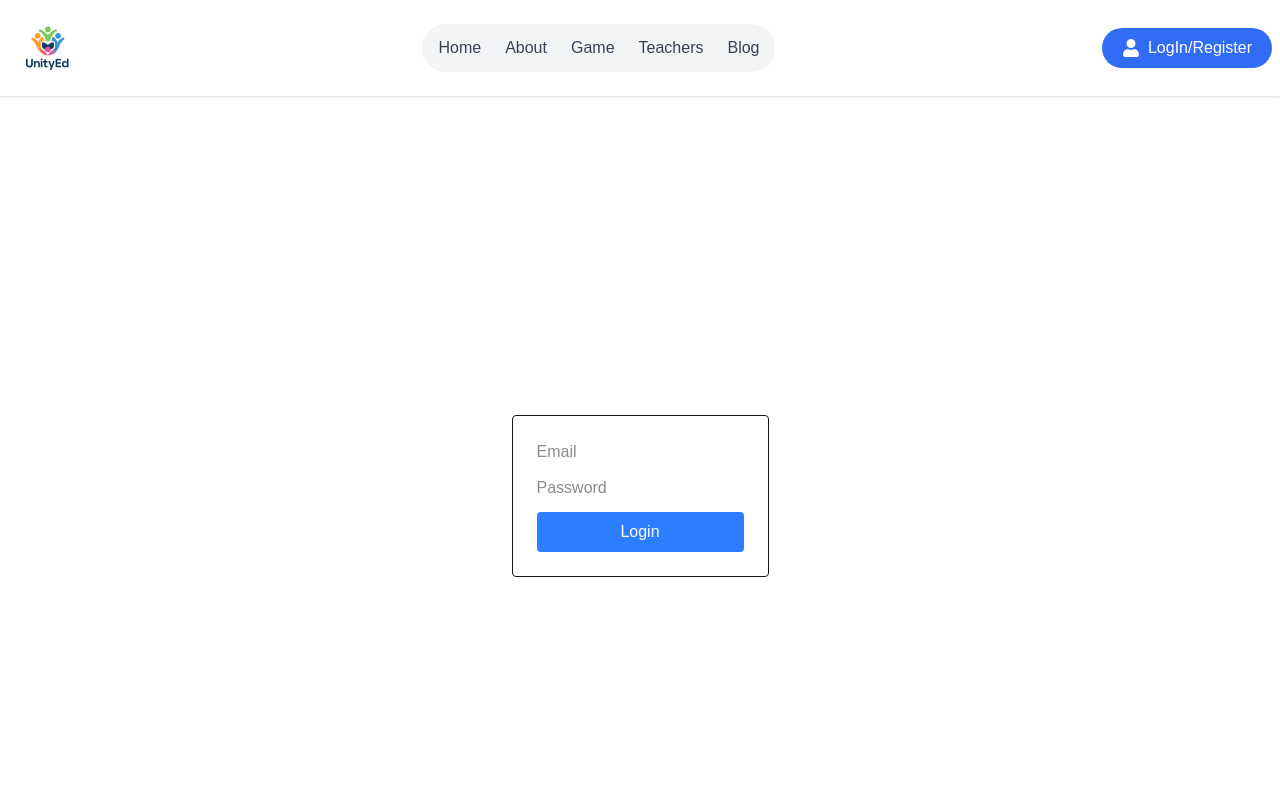
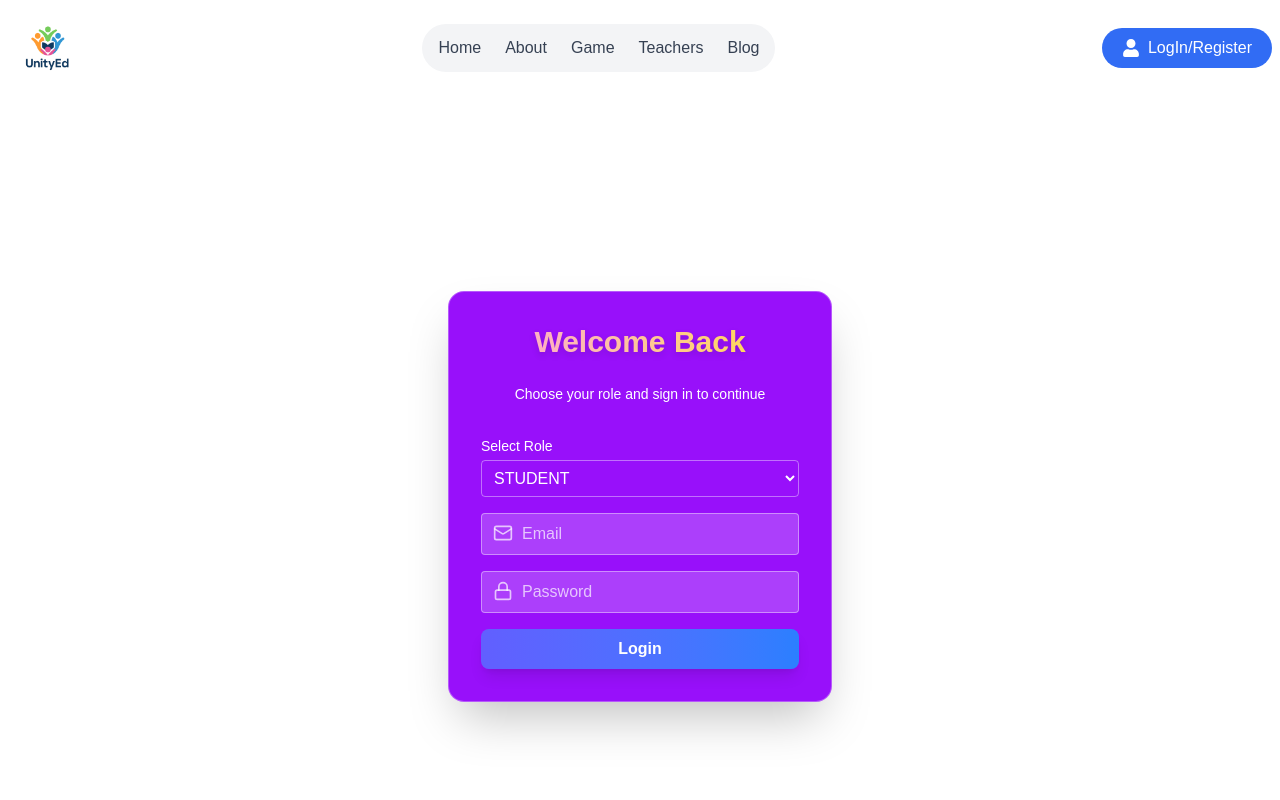
Before and after one commit to Suman-KC/Nextjs, a Next.js app in the folder unity-ed-frontend/unity-ed/: page /login in a window 1280 px wide. Shown: the top 800 px of the page. Built offline with nearby package versions, Linux system fonts and the light colour scheme.

Commit message:
login page refined

```diff
--- a/unity-ed-frontend/unity-ed/app/login/page.tsx
+++ b/unity-ed-frontend/unity-ed/app/login/page.tsx
@@ -1,31 +1,97 @@
 "use client";
+
 import { signIn } from "next-auth/react";
 import { useState } from "react";
 import { useRouter } from "next/navigation";
+import { Mail, Lock, User } from "lucide-react";
 
 export default function LoginPage() {
   const [email, setEmail] = useState("");
   const [password, setPassword] = useState("");
+  const [role, setRole] = useState("STUDENT"); // default role
   const router = useRouter();
 
-  const handleSubmit = async (e) => {
+  const handleSubmit = async (e: React.FormEvent) => {
     e.preventDefault();
+
     const res = await signIn("credentials", {
       redirect: false,
       email,
       password,
+      role,
     });
 
-    if (res.ok) router.push("/dashboard");
-    else alert("Invalid credentials");
+    if (res?.ok) {
+      const sessionRes = await fetch("/api/auth/session");
+      const session = await sessionRes.json();
+      const userRole = session?.user?.role?.toUpperCase();
+
+      if (userRole === "ADMIN") router.push("/dashboard/admin");
+      else if (userRole === "TEACHER") router.push("/dashboard/teacher");
+      else router.push("/dashboard/student");
+    } else {
+      alert("Invalid credentials or role");
+    }
   };
 
   return (
-    <div className="min-h-screen flex justify-center items-center">
-      <form onSubmit={handleSubmit} className="flex flex-col gap-3 p-6 border rounded">
-        <input type="email" placeholder="Email" onChange={(e) => setEmail(e.target.value)} required />
-        <input type="password" placeholder="Password" onChange={(e) => setPassword(e.target.value)} required />
-        <button type="submit" className="bg-blue-500 text-white p-2 rounded">Login</button>
+    <div className="min-h-screen flex justify-center items-center bg-white">
+      <form
+        onSubmit={handleSubmit}
+        className="flex flex-col gap-4 backdrop-blur-xl bg-purple-600 border border-white/30 p-8 rounded-2xl shadow-2xl w-96 text-white"
+      >
+        <h2 className="text-3xl font-bold text-center mb-2 bg-clip-text text-transparent bg-gradient-to-r from-pink-300 to-yellow-300 drop-shadow-md">
+          Welcome Back
+        </h2>
+        <p className="text-center text-white-700 mb-4 text-sm">
+          Choose your role and sign in to continue
+        </p>
+
+        {/* Role Selection */}
+        <div>
+          <label className="block text-sm   text-white-600 mb-1">Select Role</label>
+          <select
+            value={role}
+            onChange={(e) => setRole(e.target.value)}
+            className="p-2 rounded border border-white/40 text-white focus:bg-white/30 focus:outline-none w-full"
+          >
+            <option className="bg-blue-500 " value="ADMIN">ADMIN</option>
+            <option className="bg-blue-500 " value="TEACHER">TEACHER</option>
+            <option className="bg-blue-500 "  value="STUDENT">STUDENT</option>
+          </select>
+        </div>
+
+        {/* Email Input */}
+        <div className="relative">
+          <Mail className="absolute left-3 top-2.5 w-5 h-5 text-white/70" />
+          <input
+            type="email"
+            placeholder="Email"
+            className="pl-10 p-2 rounded bg-white/20 placeholder-white/70 focus:bg-white/30 transition border border-white/40 focus:outline-none w-full"
+            onChange={(e) => setEmail(e.target.value)}
+            required
+          />
+        </div>
+
+        {/* Password Input */}
+        <div className="relative">
+          <Lock className="absolute left-3 top-2.5 w-5 h-5 text-white/70" />
+          <input
+            type="password"
+            placeholder="Password"
+            className="pl-10 p-2 rounded bg-white/20 placeholder-white/70 focus:bg-white/30 transition border border-white/40 focus:outline-none w-full"
+            onChange={(e) => setPassword(e.target.value)}
+            required
+          />
+        </div>
+
+        {/* Login Button */}
+        <button
+          type="submit"
+          className="bg-gradient-to-r from-indigo-500 to-blue-500 text-white py-2 rounded-lg font-semibold hover:scale-105 transform transition-all duration-200 shadow-lg"
+        >
+          Login
+        </button>
       </form>
     </div>
   );
```
